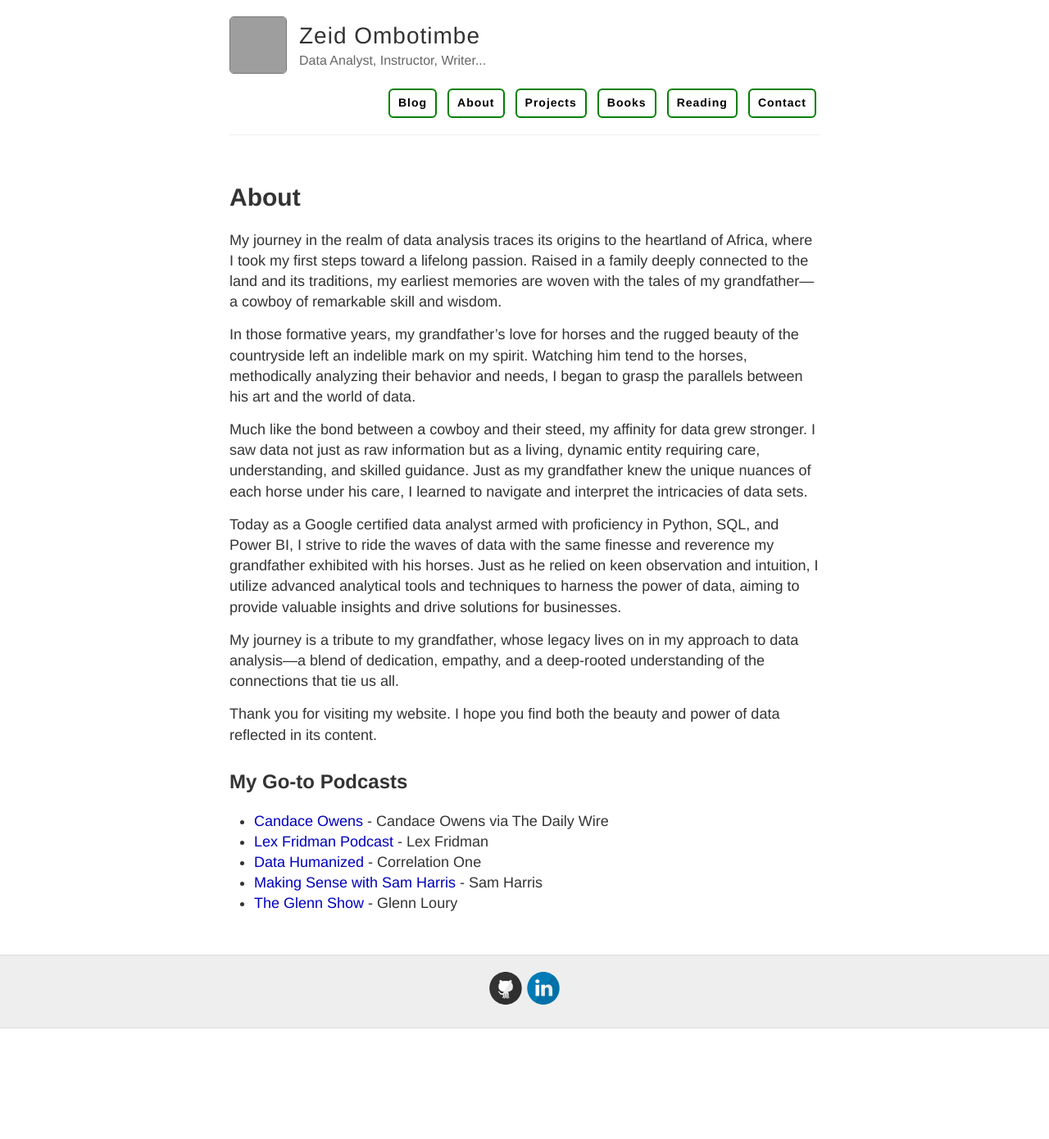
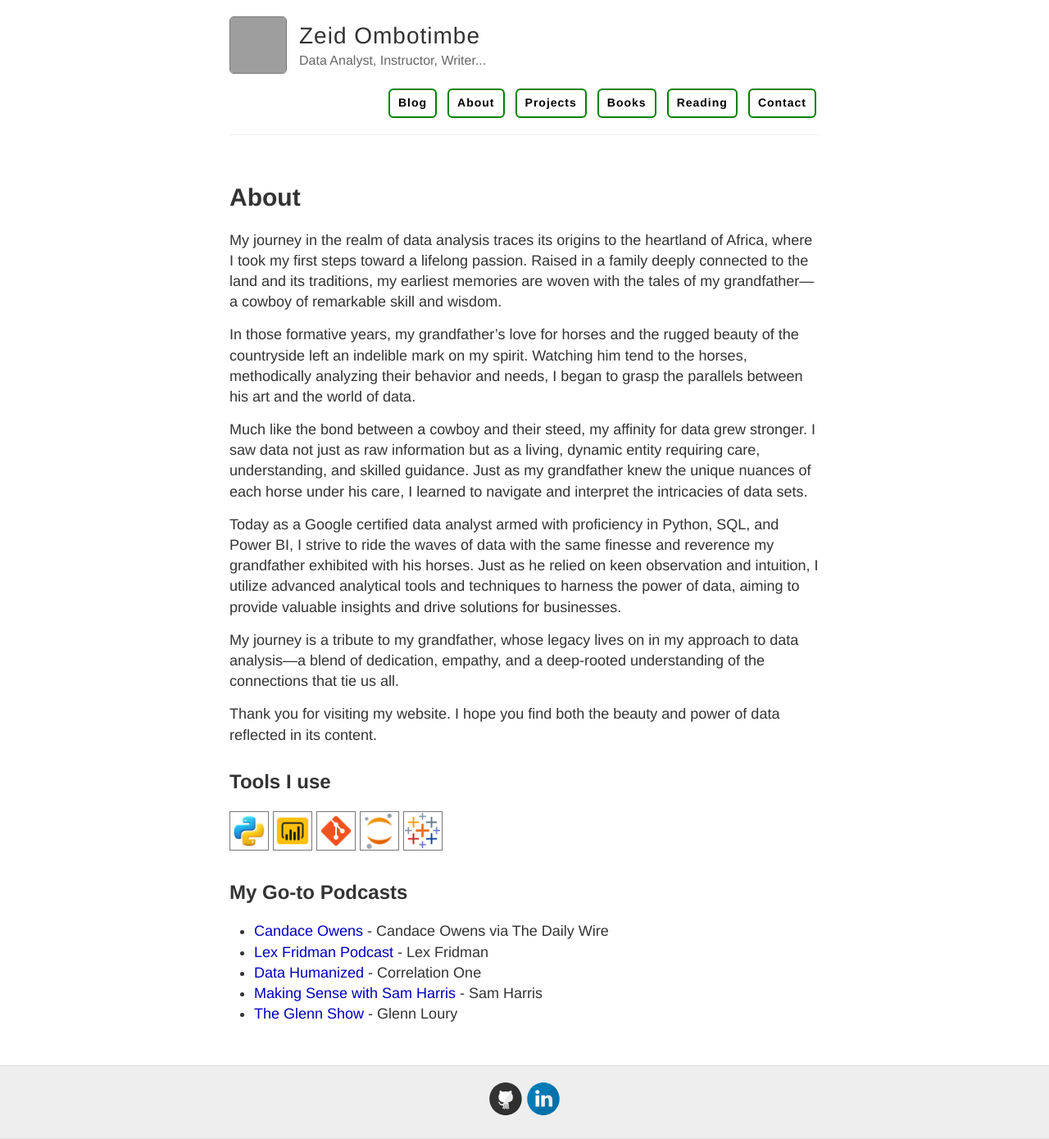
Before and after one commit to obtbe/zeidombo.github.io, a Jekyll site: the page built from about.md, in a window 1280 px wide. Shown: the whole page at 82% size. Built offline with Jekyll 4.4.1, drawn with Linux system fonts in a browser that asks for light colours; our own code applies the rules of GitHub Pages for plain Markdown files; before the commit the page ends 1255 px from its top, so only the background shows below that; grey boxes are pictures that could not be loaded.

Commit message:
added tools I work with

```diff
--- a/about.md
+++ b/about.md
@@ -20,6 +20,18 @@ My journey is a tribute to my grandfather, whose legacy lives on in my approach
 Thank you for visiting my website. I hope you find both the beauty and power of data reflected in its content.
 <!-- ![Mariam](themes/ezhil/images/zmariam.png) -->
 
+## Tools I use
+
+<div class="tool-icons">
+  <img src="/images/python.png" alt="Python Icon" width="48" height="48">
+  <img src="/images/powerbi.png" alt="Power BI Icon" width="48" height="48">
+  <img src="/images/git.png" alt="Git Icon" width="48" height="48">
+  <img src="/images/jupyter.png" alt="Jupyter Icon" width="48" height="48">
+  <img src="/images/tableau.png" alt="Tableau Icon" width="48" height="48">
+  <!-- Add similar lines for other tools -->
+</div>
+
+
 
 ## My Go-to Podcasts
 * [Candace Owens](https://podcasts.apple.com/us/podcast/candace-owens/id1556687660) - Candace Owens via The Daily Wire
```
Also changed, not shown: images/404.jpg (deleted), images/cover.jpg (deleted), images/git.png (added), images/github_pages_non_rubyist/pages_home_page.png (deleted), images/github_pages_non_rubyist/pages_home_page_800px.png (deleted), images/github_pages_non_rubyist/python_readme_html.png (deleted), images/github_pages_non_rubyist/python_readme_md.png (deleted), images/github_pages_non_rubyist/python_readme_theme.png (deleted), images/github_pages_non_rubyist/python_theme_subpage.png (deleted), images/github_pages_non_rubyist/repo_home_page.png (deleted), images/github_pages_non_rubyist/repo_home_page_800px.png (deleted), images/github_pages_non_rubyist/ruby_readme.png (deleted), images/jekyll-logo.png (deleted), images/jupyter.png (added), 3 more files.
